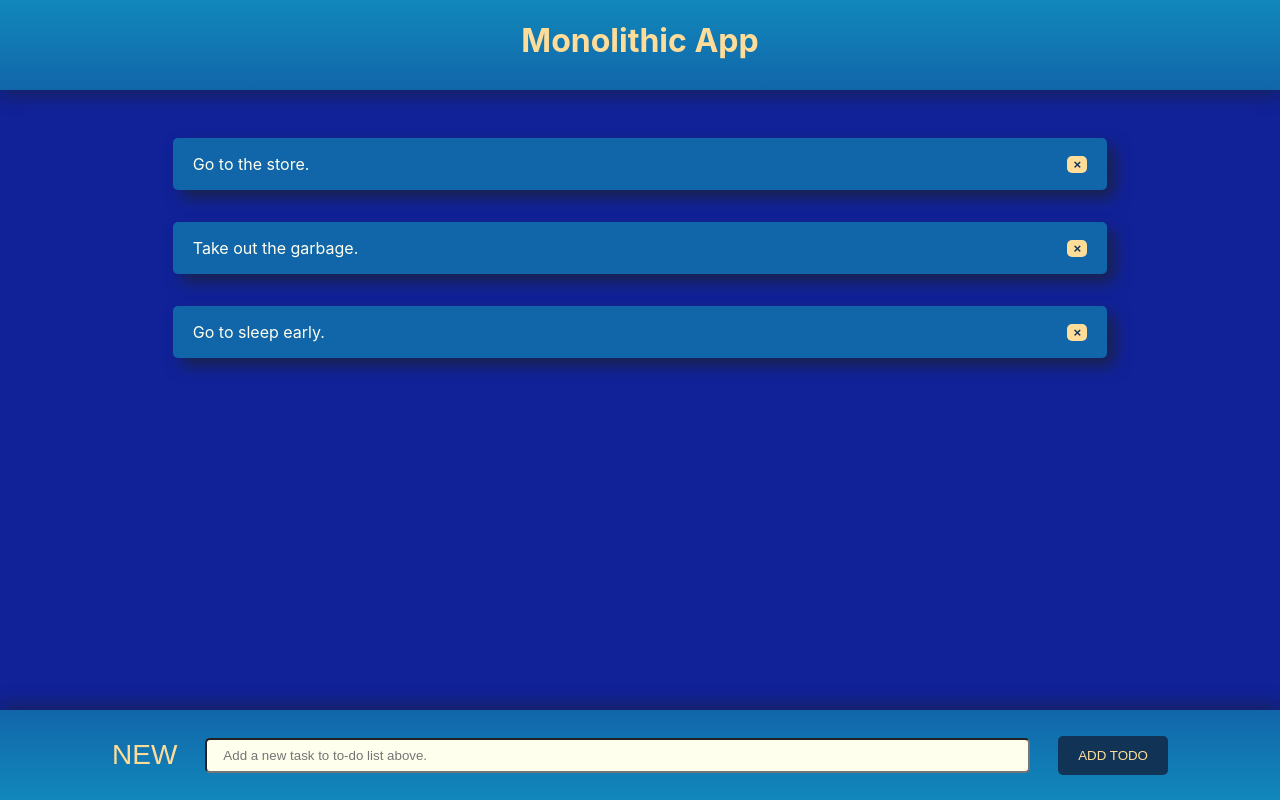
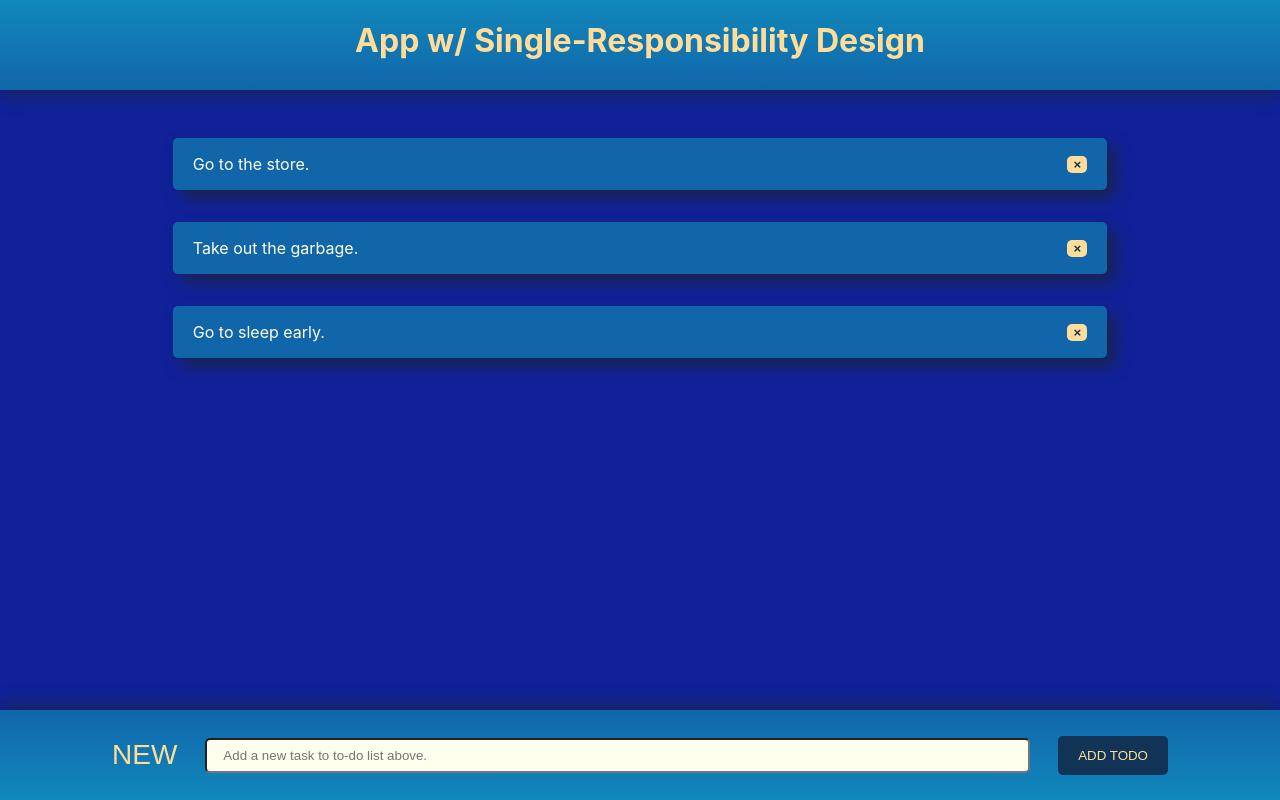
Before and after one commit to franaragm/ng-solid-design, an Angular app: page / in a window 1280 px wide. Built offline with nearby package versions, Linux system fonts and the light colour scheme.

Commit message:
Remove `class` attribute & update `h1` text.

```diff
--- a/src/app/02-single-responsibility/components/header/header.component.html
+++ b/src/app/02-single-responsibility/components/header/header.component.html
@@ -1,5 +1,5 @@
 <header class="header">
   <div class="container flex flex--jc-c">
-    <h1 class="logo">Monolithic App</h1>
+    <h1>App w/ Single-Responsibility Design</h1>
   </div>
 </header>
```
